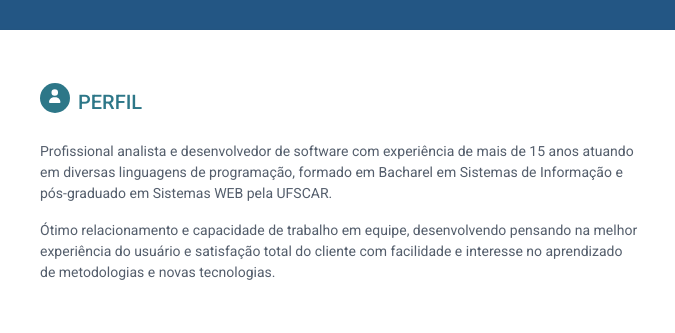
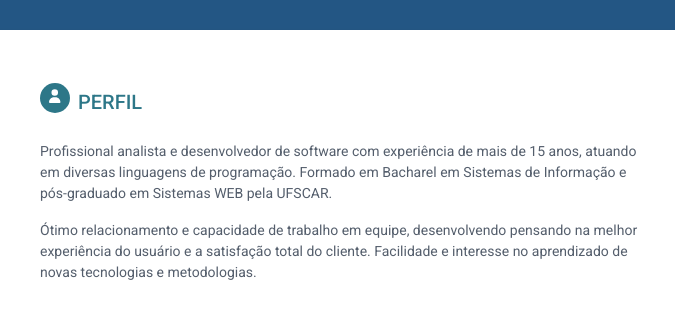
Before and after one commit to lfboaventura/resume, a plain HTML site: page index.html in a window 1280 px wide. Shown: the top 333 px of the page, 180-855 px from the left. Drawn offline with Linux system fonts and the light colour scheme.

Commit message:
atualizações

```diff
--- a/index.html
+++ b/index.html
@@ -92,8 +92,8 @@
             <section class="section summary-section">
                 <h2 class="section-title"><span class="icon-holder"><i class="fas fa-user"></i></span>Perfil</h2>
                 <div class="summary">
-                    <p>Profissional analista e desenvolvedor de software com experi&ecirc;ncia de mais de 15 anos atuando em diversas linguagens de programa&ccedil;&atilde;o, formado em Bacharel em Sistemas de Informa&ccedil;&atilde;o e p&oacute;s-graduado em Sistemas WEB pela UFSCAR.</p>
-					<p>&Oacute;timo relacionamento e capacidade de trabalho em equipe, desenvolvendo pensando na melhor experi&ecirc;ncia do usu&aacute;rio e satisfa&ccedil;&atilde;o total do cliente com facilidade e interesse no aprendizado de metodologias e novas tecnologias.</p>
+                    <p>Profissional analista e desenvolvedor de software com experi&ecirc;ncia de mais de 15 anos, atuando em diversas linguagens de programa&ccedil;&atilde;o. Formado em Bacharel em Sistemas de Informa&ccedil;&atilde;o e p&oacute;s-graduado em Sistemas WEB pela UFSCAR.</p>
+					<p>&Oacute;timo relacionamento e capacidade de trabalho em equipe, desenvolvendo pensando na melhor experi&ecirc;ncia do usu&aacute;rio e a satisfa&ccedil;&atilde;o total do cliente. Facilidade e interesse no aprendizado de novas tecnologias e metodologias.</p>
                 </div><!--//summary-->
             </section><!--//section-->
 
```
